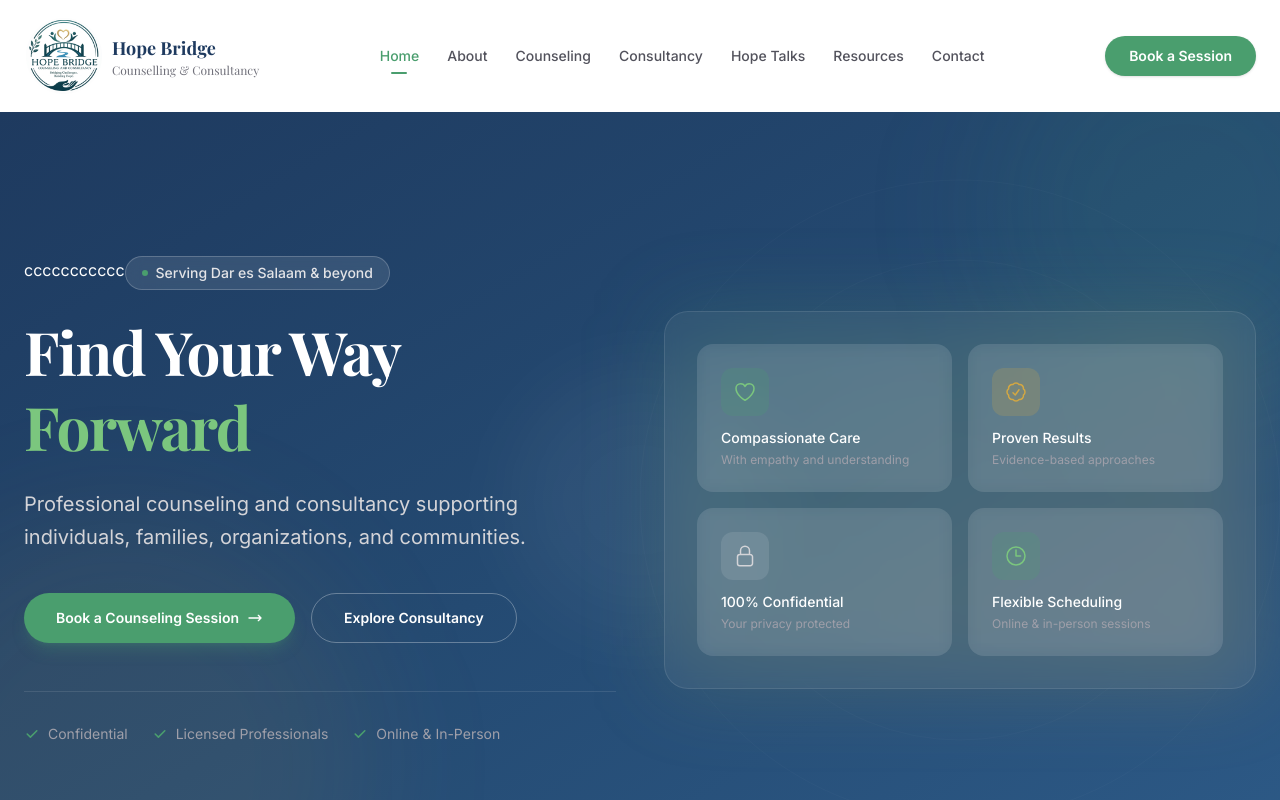
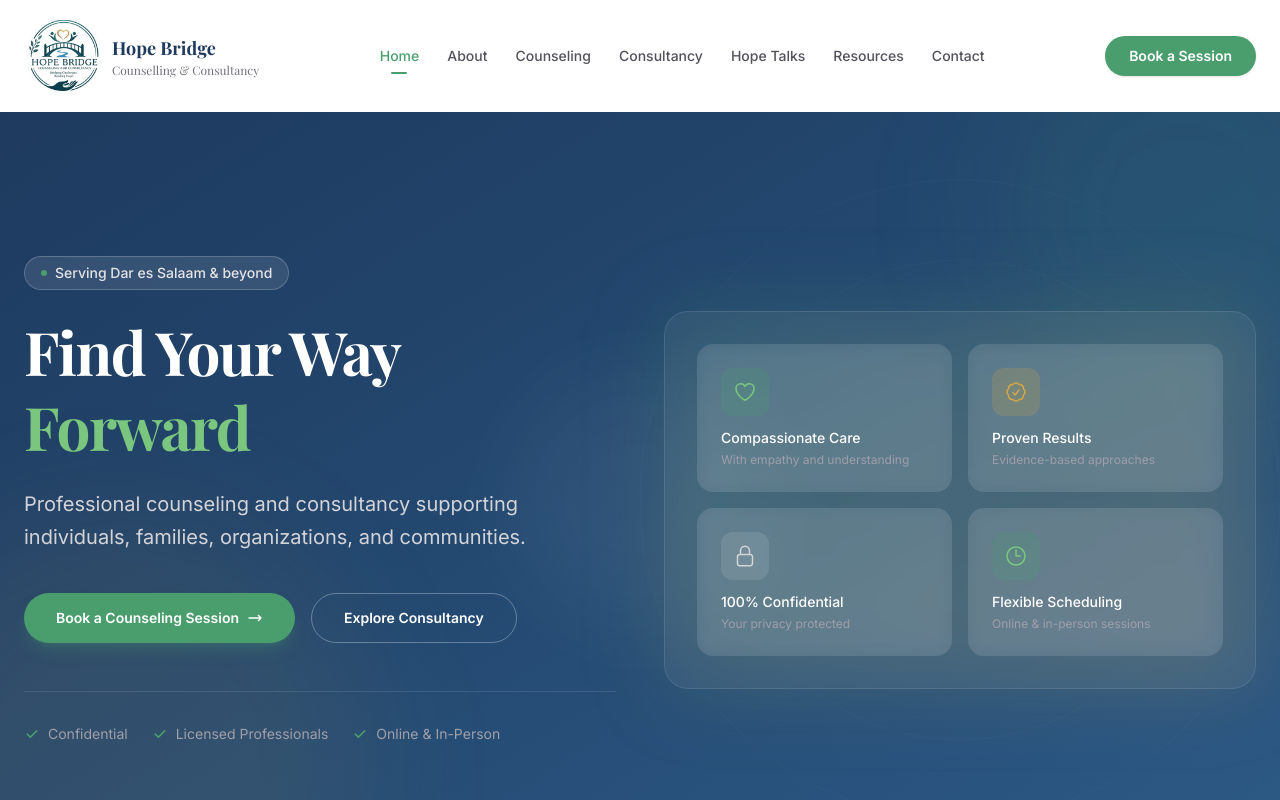
Before and after one commit to Kajeli-bit/hopebridgeconsulting, a Next.js app: page / in a window 1280 px wide. Shown: the top 800 px of the page. Built offline with nearby package versions, Linux system fonts and the light colour scheme; a web font is replaced by a local one.

Commit message:
about page fixes

```diff
--- a/src/app/page.tsx
+++ b/src/app/page.tsx
@@ -139,7 +139,7 @@ export default function Home() {
         <div className="relative mx-auto max-w-7xl">
           <div className="grid gap-12 lg:grid-cols-2 lg:items-center">
             <div className="max-w-3xl">
-              ccccccccccc
+
               <div className="inline-flex items-center gap-2 rounded-full border border-white/20 bg-white/10 px-4 py-1.5 text-sm font-medium text-zinc-200 backdrop-blur-sm">
                 <span className="h-1.5 w-1.5 rounded-full bg-[#4a9e6e]" />
                 Serving Dar es Salaam & beyond
```
